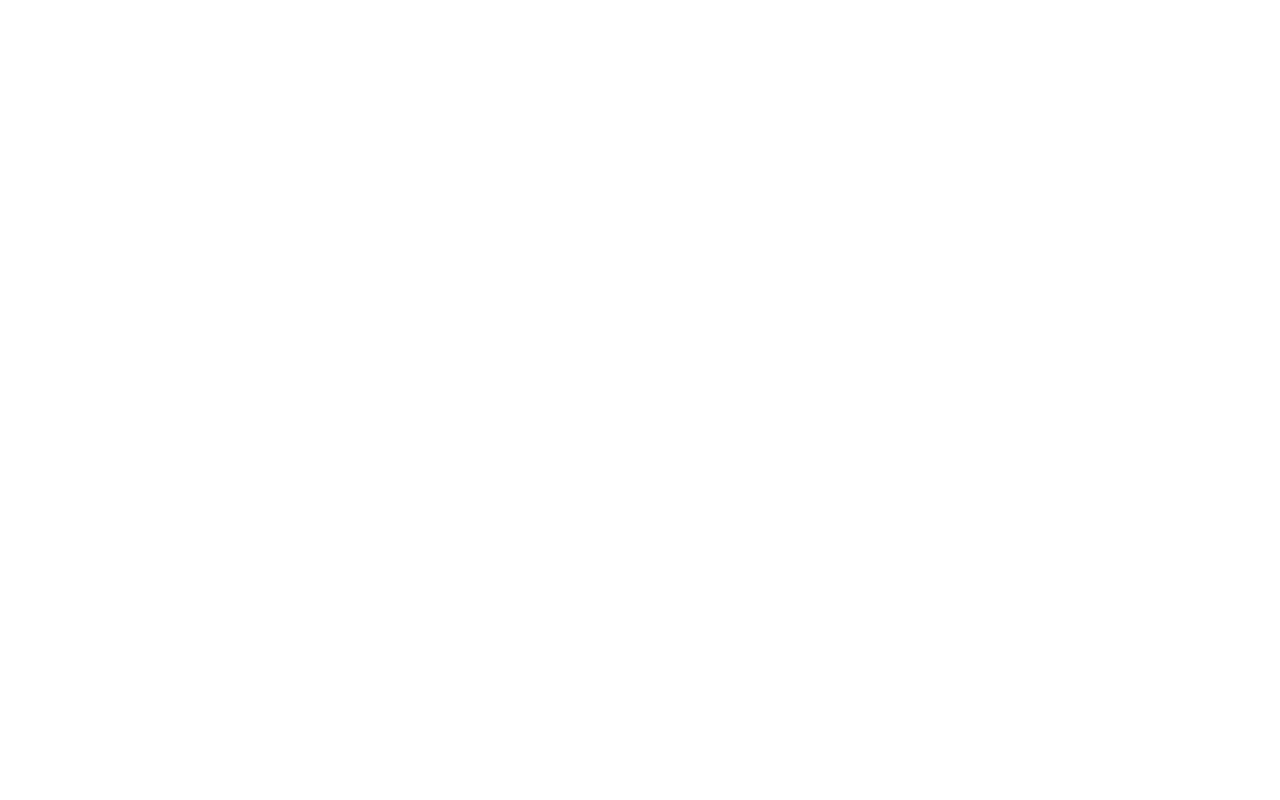
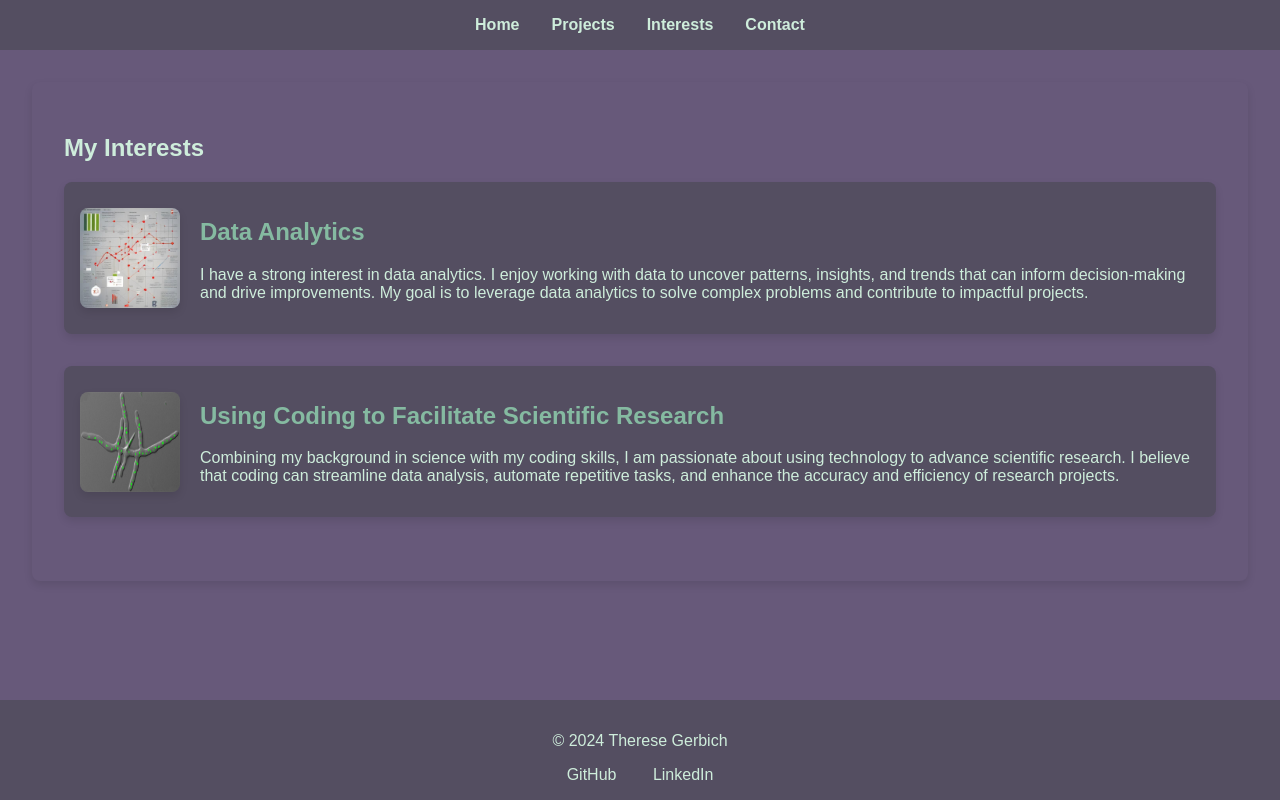
Before and after one commit to tmgerbich/portfolio, a plain HTML site: page interests.html in a window 1280 px wide. Drawn offline with Linux system fonts and the light colour scheme.

Commit message:
added interests section

```diff
--- a/interests.html
+++ b/interests.html
@@ -0,0 +1,53 @@
+<!DOCTYPE html>
+<html lang="en">
+<head>
+    <meta charset="UTF-8">
+    <meta name="viewport" content="width=device-width, initial-scale=1.0">
+    <meta name="description" content="Therese Gerbich's Interests">
+    <title>Interests - Therese Gerbich</title>
+    <link rel="stylesheet" href="styles.css">
+    <link rel="icon" href="favicon.ico">
+</head>
+<body>
+    <div class="wrapper">
+        <header>
+            <nav>
+                <ul>
+                    <li><a href="index.html">Home</a></li>
+                    <li><a href="projects.html">Projects</a></li>
+                    <li><a href="interests.html">Interests</a></li>
+                    <li><a href="contact.html">Contact</a></li>
+                </ul>
+            </nav>
+        </header>
+
+        <main>
+            <section id="interests">
+                <h1>My Interests</h1>
+                <div class="interest">
+                    <img src="images/da.jpg" alt="Data Analytics">
+                    <div class="interest-details">
+                        <h2>Data Analytics</h2>
+                        <p>I have a strong interest in data analytics. I enjoy working with data to uncover patterns, insights, and trends that can inform decision-making and drive improvements. My goal is to leverage data analytics to solve complex problems and contribute to impactful projects.</p>
+                    </div>
+                </div>
+                <div class="interest">
+                    <img src="images/Ashbya.jpeg" alt="Ashbya">
+                    <div class="interest-details">
+                        <h2>Using Coding to Facilitate Scientific Research</h2>
+                        <p>Combining my background in science with my coding skills, I am passionate about using technology to advance scientific research. I believe that coding can streamline data analysis, automate repetitive tasks, and enhance the accuracy and efficiency of research projects.</p>
+                    </div>
+                </div>
+            </section>
+        </main>
+
+        <footer>
+            <p>&copy; 2024 Therese Gerbich</p>
+            <div>
+                <a href="https://github.com/tmgerbich">GitHub</a>
+                <a href="https://www.linkedin.com/in/theresegerbich/">LinkedIn</a>
+            </div>
+        </footer>
+    </div>
+</body>
+</html>
--- a/styles.css
+++ b/styles.css
@@ -203,9 +203,52 @@ footer div a:hover {
     background-color: #6E8894;
 }
 
-/* Responsive design for contact form */
+/* Interests Page Styles */
+#interests {
+    background-color: #67597A;
+    padding: 2rem;
+    border-radius: 8px;
+    box-shadow: 0 4px 8px rgba(0, 0, 0, 0.1);
+}
+
+.interest {
+    display: flex;
+    align-items: center;
+    background-color: #544E61;
+    margin-bottom: 2rem;
+    padding: 1rem;
+    border-radius: 8px;
+    box-shadow: 0 4px 8px rgba(0, 0, 0, 0.1);
+}
+
+.interest img {
+    width: 100px; /* Set explicit width for interest images */
+    height: 100px; /* Set explicit height for interest images */
+    margin-right: 20px;
+    border-radius: 8px;
+    box-shadow: 0 4px 8px rgba(0, 0, 0, 0.1);
+}
+
+.interest-details {
+    flex: 1; /* Ensure the details take up the remaining space */
+}
+
+.interest h2 {
+    color: #85BAA1;
+}
+
+.interest p {
+    color: #CEEDDB;
+}
+
+/* Responsive design for interest items */
 @media (max-width: 768px) {
-    #contact form {
+    .interest {
         flex-direction: column;
+        align-items: flex-start;
+    }
+
+    .interest img {
+        margin-bottom: 1rem;
     }
 }
```
Also changed, not shown: index.html (+1 -0 lines), projects.html (+1 -0 lines), images/Ashbya.jpeg (added), images/da.jpg (added).
